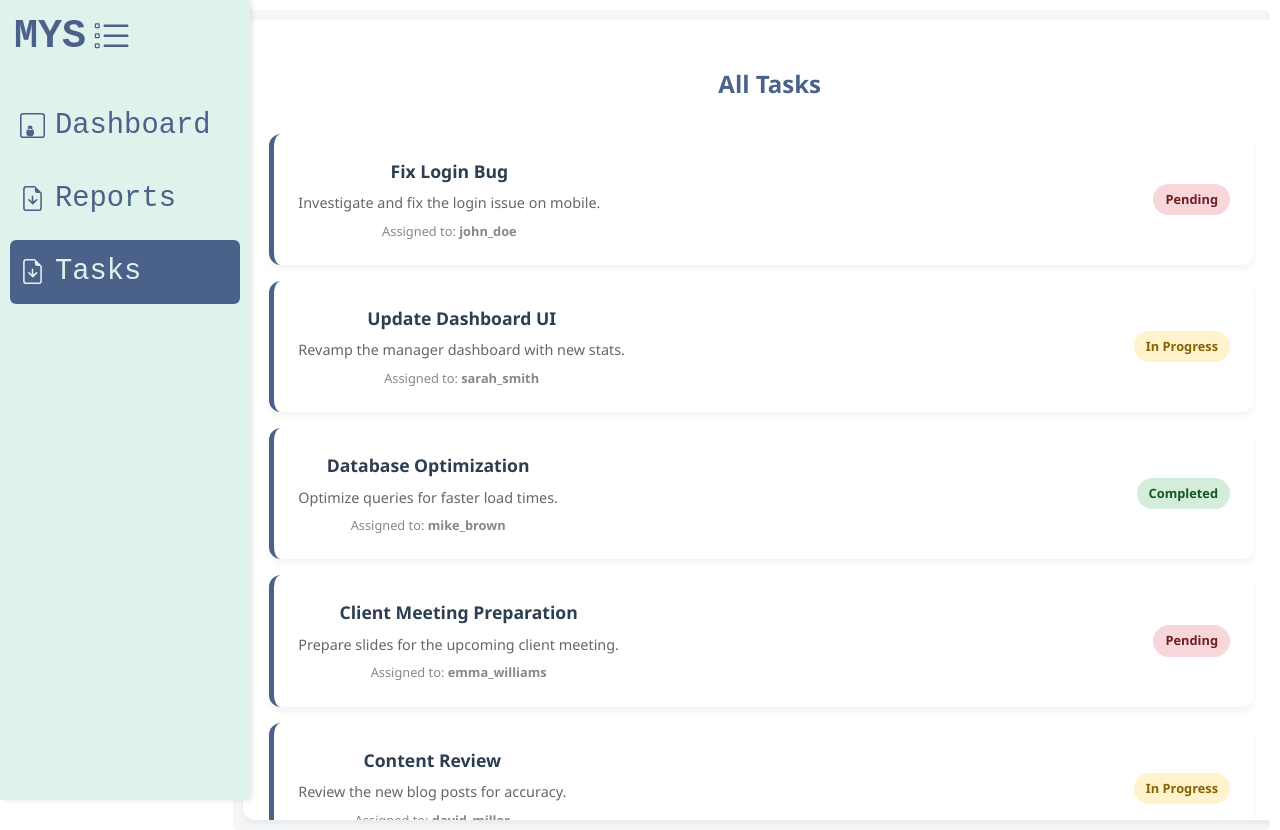
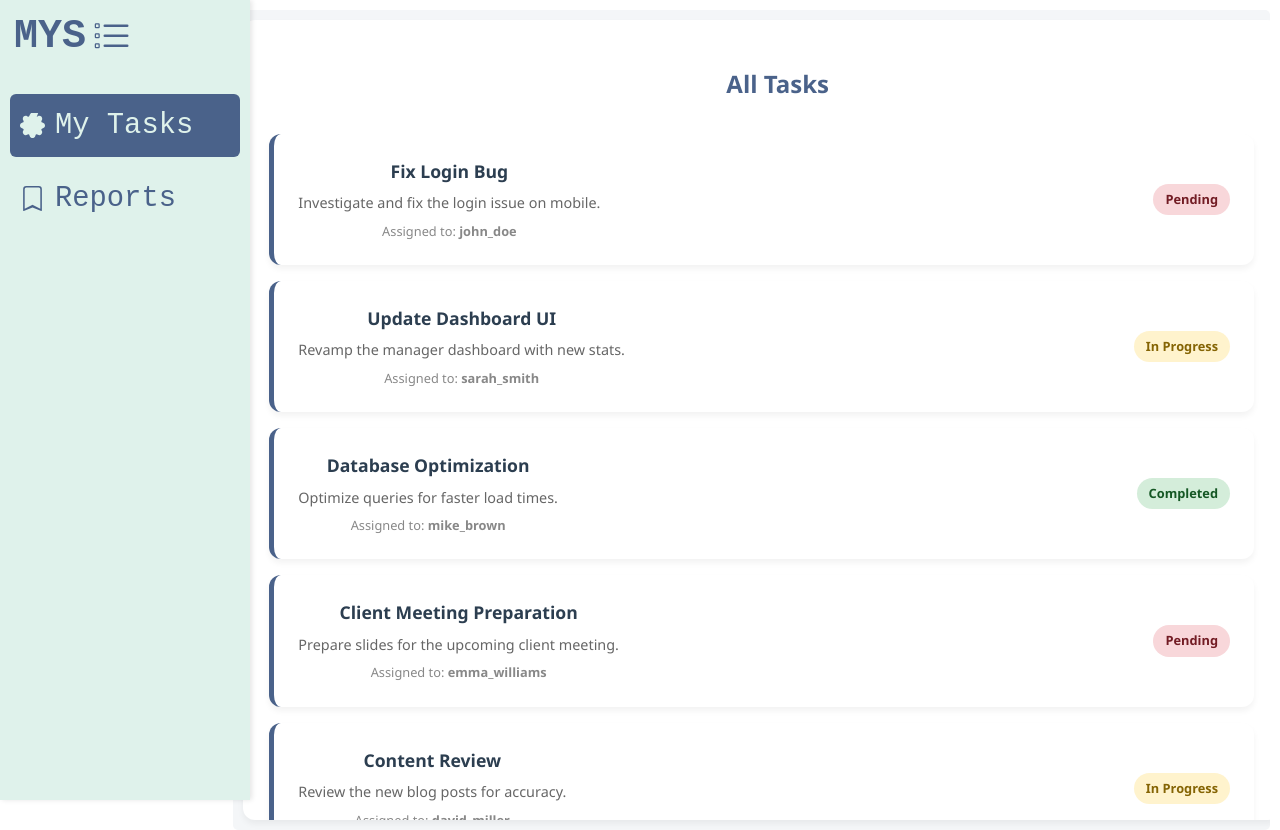
Before and after one commit to Ozy20/MYS, a React (Vite) app in the folder frontend/my-app/: page /app/tasks in a window 1280 px wide. Built offline with nearby package versions, Linux system fonts and the light colour scheme.

Commit message:
services initialization

```diff
--- a/frontend/my-app/package.json
+++ b/frontend/my-app/package.json
@@ -10,6 +10,8 @@
     "preview": "vite preview"
   },
   "dependencies": {
+    "axios": "^1.13.2",
+    "dotenv": "^17.2.3",
     "react": "^19.2.0",
     "react-dom": "^19.2.0",
     "react-router-dom": "^7.10.1"
--- a/frontend/my-app/src/components/nav/sideNav.jsx
+++ b/frontend/my-app/src/components/nav/sideNav.jsx
@@ -1,10 +1,13 @@
 import React from 'react';
 import { useNavigate, useLocation } from 'react-router-dom';
+import { useAuth } from '../../context/AuthContext';
 import './sideNav.css';
 
-function SideNav({ userRole }) {
+function SideNav() {
     const navigate = useNavigate();
     const location = useLocation();
+    const { isManager } = useAuth();
+    const userRole = isManager ? 'manager' : 'employee';
 
     const handleNavClick = (path) => {
         navigate(path);
--- /dev/null
+++ b/frontend/my-app/src/context/AuthContext.jsx
@@ -0,0 +1,35 @@
+import React, { createContext, useContext, useState } from 'react';
+const AuthContext = createContext(null);
+
+export const AuthProvider = ({ children }) => {
+    const [user, setUser] = useState({
+        id: 'u123',
+        name: 'Alice Johnson',
+        role: 'employee',
+    });
+
+    const login = (userData) => setUser(userData);
+    const logout = () => setUser(null);
+
+    const value = {
+        user,
+        login,
+        logout,
+        isManager: user?.role === 'manager',
+        isEmployee: user?.role === 'employee',
+    };
+
+    return (
+        <AuthContext.Provider value={value}>
+            {children}
+        </AuthContext.Provider>
+    );
+};
+
+export const useAuth = () => {
+    const context = useContext(AuthContext);
+    if (!context) {
+        throw new Error('useAuth must be used within an AuthProvider');
+    }
+    return context;
+};
--- a/frontend/my-app/src/main.jsx
+++ b/frontend/my-app/src/main.jsx
@@ -8,6 +8,7 @@ import Tasks from './pages/tasks/Tasks.jsx'
 import TaskDetails from './pages/tasks/TaskDetails.jsx'
 import Reports from './pages/reports/Reports.jsx'
 import ReportDetails from './pages/reports/ReportDetails.jsx'
+import { AuthProvider } from './context/AuthContext.jsx'
 import { createBrowserRouter, createRoutesFromChildren, Route, RouterProvider, Routes } from "react-router-dom"
 
 const router = createBrowserRouter(
@@ -27,6 +28,7 @@ const router = createBrowserRouter(
 
 createRoot(document.getElementById('root')).render(
   <StrictMode>
-    <RouterProvider router={router} />
+    <AuthProvider> <RouterProvider router={router} /></AuthProvider>
+
   </StrictMode>,
 )
--- a/frontend/my-app/src/pages/dashboard/dashboard.jsx
+++ b/frontend/my-app/src/pages/dashboard/dashboard.jsx
@@ -1,13 +1,15 @@
-import { Navigate, useOutletContext } from 'react-router-dom';
+import { Navigate } from 'react-router-dom';
 import ManagerDash from "../../components/dash/managerDash"
+import { useAuth } from '../../context/AuthContext';
+
 function Dashboard() {
-    const { userRole } = useOutletContext();
+    const { isManager } = useAuth();
 
     return (
         <div id="dash-content">
 
             {
-                userRole === 'manager' ? <ManagerDash /> : <Navigate to="/app/tasks" replace />
+                isManager ? <ManagerDash /> : <Navigate to="/app/tasks" replace />
             }
         </div>
     );
--- a/frontend/my-app/src/pages/tasks/TaskDetails.jsx
+++ b/frontend/my-app/src/pages/tasks/TaskDetails.jsx
@@ -1,12 +1,13 @@
 import React, { useState } from 'react';
-import { useParams, useNavigate, useOutletContext } from 'react-router-dom';
+import { useParams, useNavigate } from 'react-router-dom';
+import { useAuth } from '../../context/AuthContext';
 import Card from '../../components/common/Card';
 import './tasks.css'; // Reusing task styles
 
 function TaskDetails() {
     const { id } = useParams();
     const navigate = useNavigate();
-    const { userRole } = useOutletContext();
+    const { isEmployee } = useAuth();
 
     const task = {
         id: id,
@@ -67,7 +68,7 @@ function TaskDetails() {
                     <div>Created on: <strong>{task.createdDate}</strong></div>
                 </div>
 
-                {userRole === 'employee' && (
+                {isEmployee && (
                     <div style={{ marginTop: 'auto', paddingTop: '2rem', borderTop: '1px solid #eee' }}>
                         <h3 style={{ color: '#4A628A', fontSize: '1.1rem', marginBottom: '1rem' }}>Submit Report / Update</h3>
                         <textarea
--- a/frontend/my-app/src/pages/tasks/Tasks.jsx
+++ b/frontend/my-app/src/pages/tasks/Tasks.jsx
@@ -17,7 +17,7 @@ function Tasks() {
     return (
         <div id="tasks-page-container">
             <div className="task-list">
-                <h2 style={{ paddingLeft: '1rem', paddingTop: '1rem' }}>All Tasks</h2>
+                <h2 style={{ paddingLeft: '1rem', paddingTop: '1rem', width: '100%' }}>All Tasks</h2>
                 <div style={{ overflowY: 'auto', height: 'calc(100% - 60px)', padding: '0 1rem 1rem 1rem' }}>
                     {tasks.map(task => (
                         <Card
```
Also changed, not shown: frontend/my-app/services/api.js (added, +21 -0 lines), frontend/my-app/services/login.js (added), frontend/my-app/services/report.js (added), frontend/my-app/services/signup.js (added), frontend/my-app/services/task.js (added), 1 other file (tests, documents, lock files or other folders).
